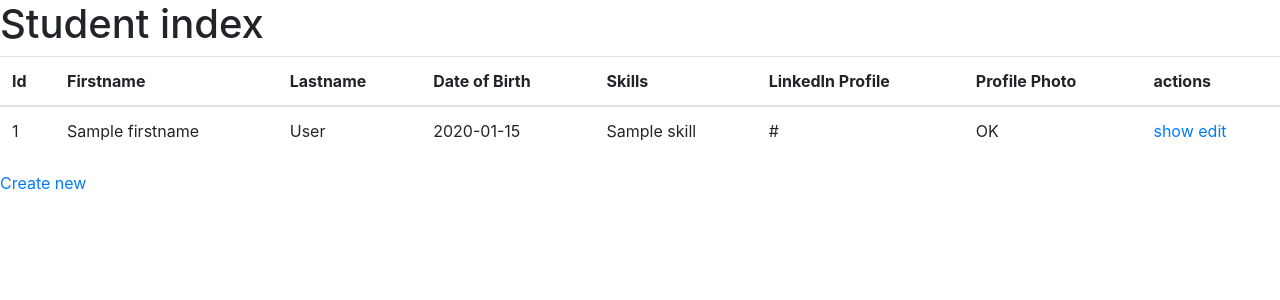
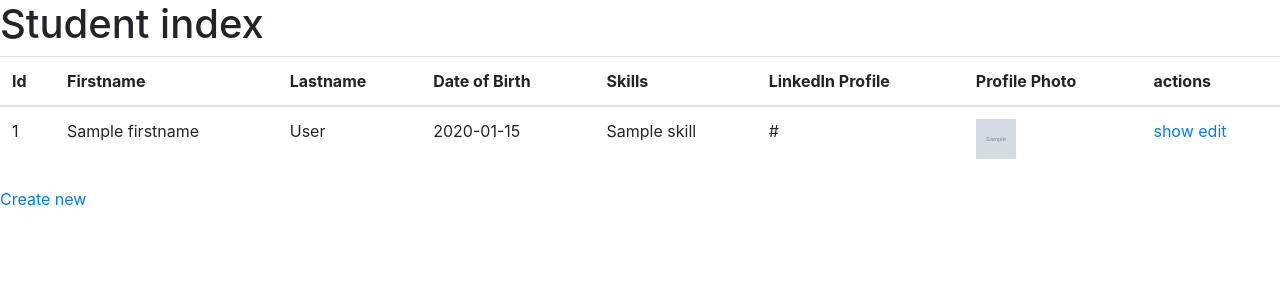
Before and after one commit to heagerty/adopt-un-wilder, a Symfony app: template templates/student/index.html.twig in a window 1280 px wide. Shown: the part 58-358 px from the top of the page. Run offline with Twig, Linux system fonts and the light colour scheme; the template is opened without the code that fills it: most values are stand-ins (such as "Sample title", 1, 10 or a date in 2020); grey boxes marked "Sample" are stand-in pictures; some libraries are stand-ins or nearby versions.

Commit message:
photo thumbnails in student index

```diff
--- a/public/style.css
+++ b/public/style.css
@@ -23,3 +23,10 @@
 .ag-thin {
     font-family: 'ITC Avant Garde Gothic Std Book', Ariel, sans-serif;
 }
+
+
+/* image thumbnails */
+.pp-thumb {
+    height: 40px;
+    width: 40px;
+}
--- a/templates/student/index.html.twig
+++ b/templates/student/index.html.twig
@@ -33,7 +33,7 @@
                 </td>
                 <td>{{ student.linkedInProfile }}</td>
                 {% if student.profilePhoto %}
-                    <td><span class="glyphicon glyphicon-ok-circle">OK</span></td>
+                    <td><img class="pp-thumb" src="{{ student.profilePhoto }}" alt="profile photo"></td>
                     {% else %}
                     <td><span> </span></td>
                 {% endif %}
```
Also changed, not shown: public/images/portraits/0478.jpg (renamed from public/images/portrait photos/0478.jpg), public/images/portraits/04a1.jpg (renamed from public/images/portrait photos/04a1.jpg), public/images/portraits/10a7.jpg (renamed from public/images/portrait photos/10a7.jpg), public/images/portraits/2fee.jpg (renamed from public/images/portrait photos/2fee.jpg), public/images/portraits/4df2.jpg (renamed from public/images/portrait photos/4df2.jpg), public/images/portraits/5b75.jpg (renamed from public/images/portrait photos/5b75.jpg), public/images/portraits/70a3.jpg (renamed from public/images/portrait photos/70a3.jpg), public/images/portraits/772c.jpg (renamed from public/images/portrait photos/772c.jpg), public/images/portraits/9812.jpg (renamed from public/images/portrait photos/9812.jpg), public/images/portraits/ac96.jpg (renamed from public/images/portrait photos/ac96.jpg), public/images/portraits/b2ba.jpg (renamed from public/images/portrait photos/b2ba.jpg), public/images/portraits/c305.jpg (renamed from public/images/portrait photos/c305.jpg), public/images/portraits/c8fa.jpg (renamed from public/images/portrait photos/c8fa.jpg), public/images/portraits/d944.jpg (renamed from public/images/portrait photos/d944.jpg), 3 more files.
